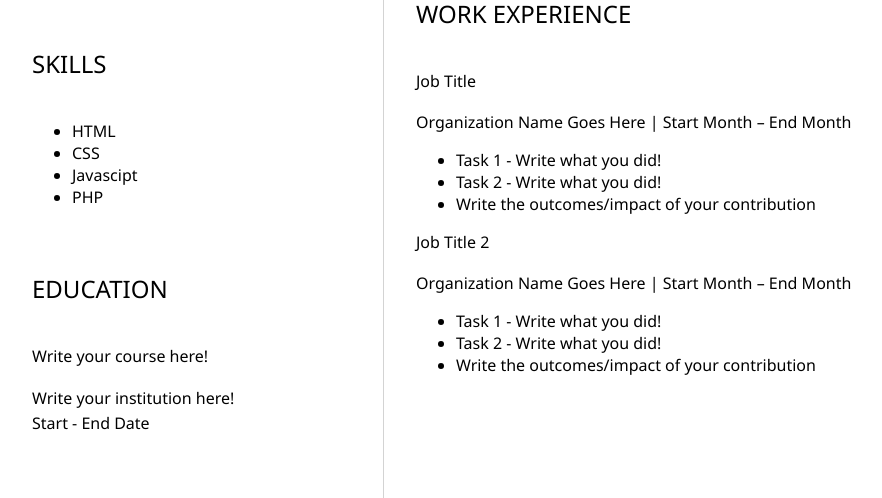
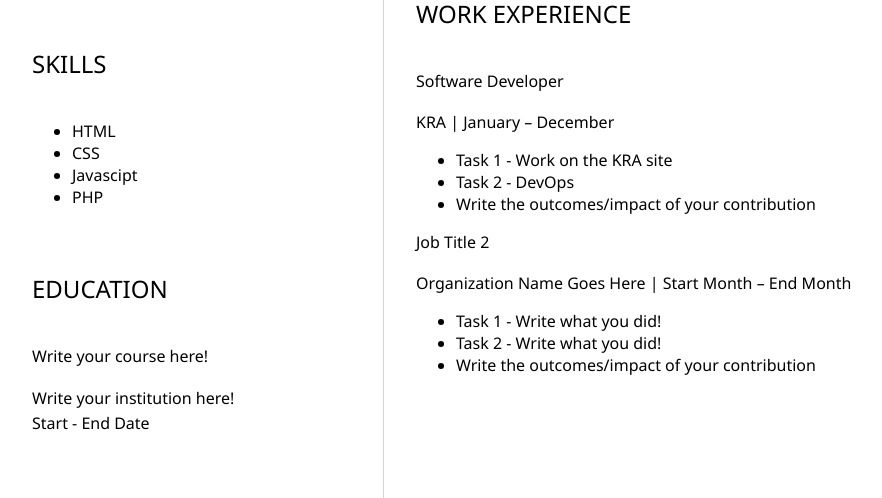
Before and after one commit to DavidSaruni/Online-Resume, a plain HTML site: page index.html in a window 1280 px wide. Shown: the part 426-924 px from the top of the page, without its empty margins (160-1042 px from the left). Drawn offline with Linux system fonts and the light colour scheme.

Commit message:
Updates on my work experience

```diff
--- a/index.html
+++ b/index.html
@@ -62,13 +62,13 @@
 				<section>
 					<h2>WORK EXPERIENCE</h2>
 					<!-- your work experience -->
-                    <h3>Job Title</h3>
+                    <h3>Software Developer</h3>
                     <p>
-                        Organization Name Goes Here | Start Month – End Month
+                        KRA | January – December
                     </p>
                     <ul>
-                            <li>Task 1 - Write what you did!</li>
-                            <li>Task 2 - Write what you did!</li>
+                            <li>Task 1 - Work on the KRA site</li>
+                            <li>Task 2 - DevOps</li>
                             <li>Write the outcomes/impact of your contribution</li>
 
                     </ul>
```
